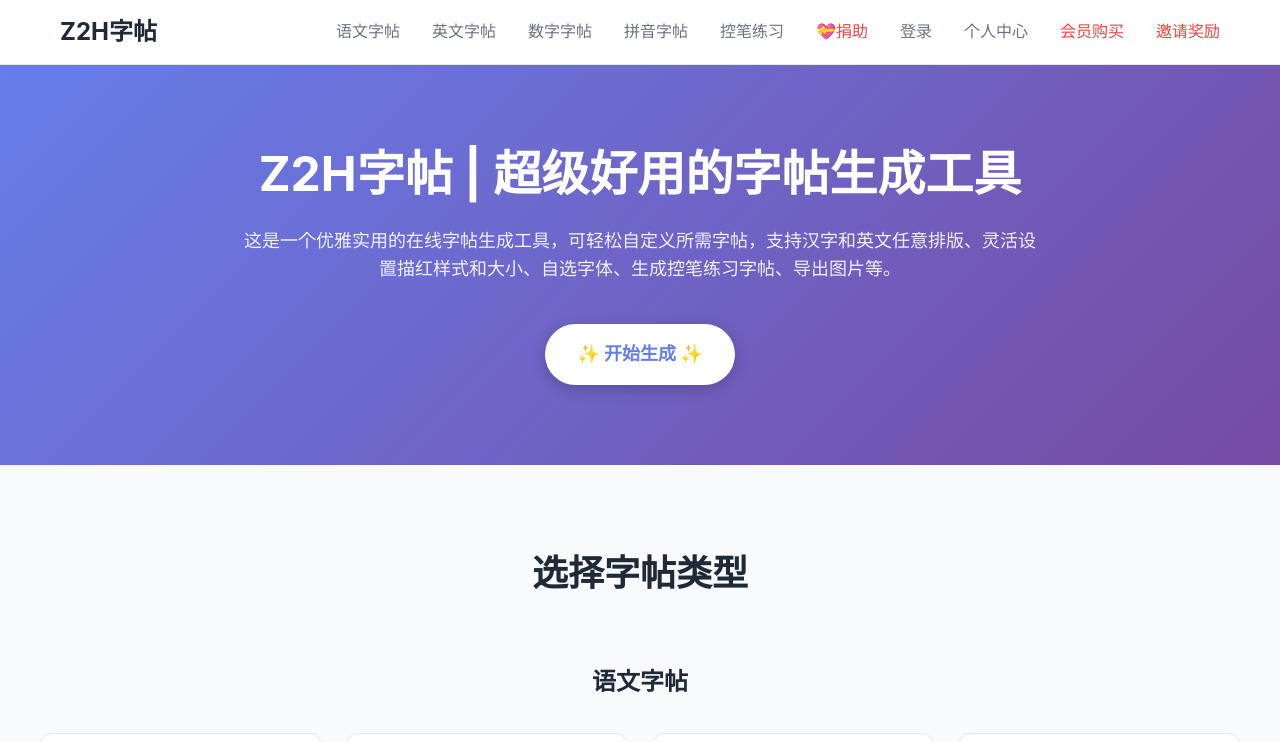
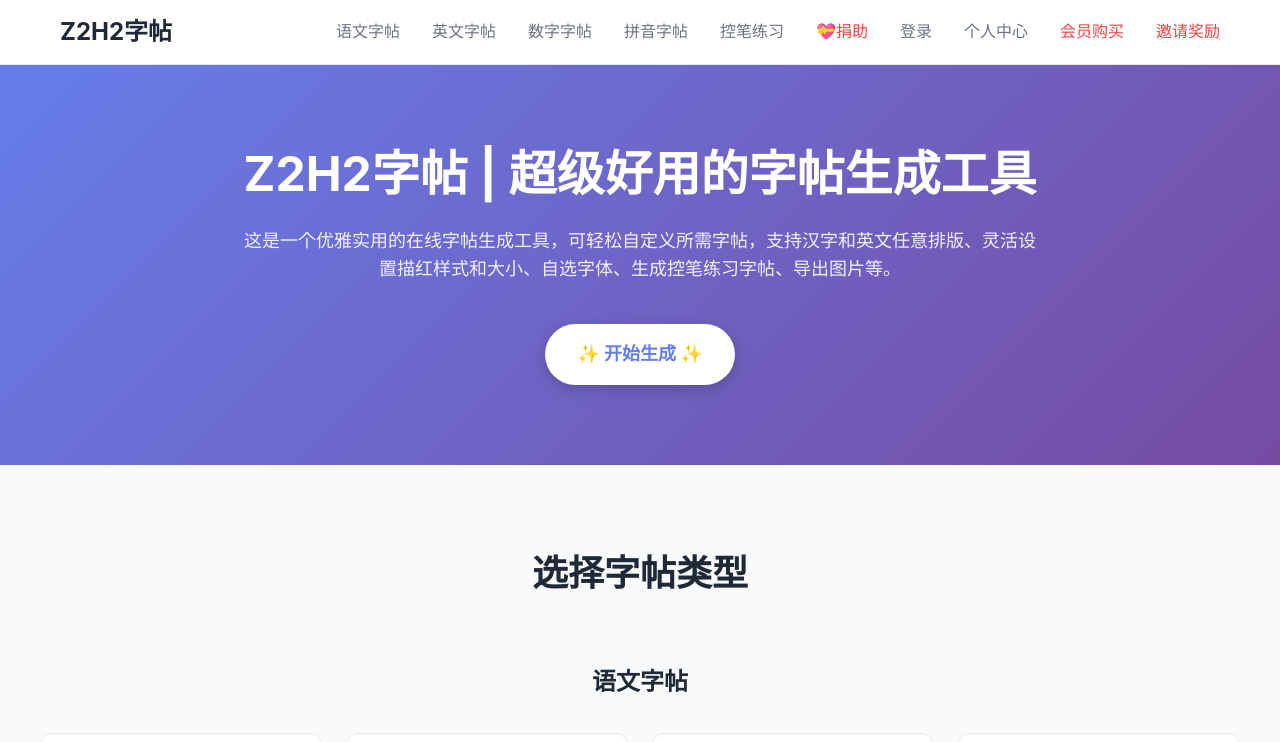
Before and after one commit to guoleopard/z2h-website, a Vue app: page / in a window 1280 px wide. Shown: the top 742 px of the page. Built offline with nearby package versions, Linux system fonts and the light colour scheme.

Commit message:
add grade ,subject

```diff
--- a/src/components/AppHeader.vue
+++ b/src/components/AppHeader.vue
@@ -2,7 +2,7 @@
   <header class="header">
     <nav class="nav">
       <div class="nav-brand">
-        <router-link to="/" class="brand-link">Z2H字帖</router-link>
+        <router-link to="/" class="brand-link">Z2H2字帖</router-link>
       </div>
       <ul class="nav-menu">
         <li><router-link to="/hanzi">语文字帖</router-link></li>
--- a/src/components/HeroSection.vue
+++ b/src/components/HeroSection.vue
@@ -1,7 +1,7 @@
 <template>
   <section class="hero">
     <div class="hero-content">
-      <h1 class="hero-title">Z2H字帖 | 超级好用的字帖生成工具</h1>
+      <h1 class="hero-title">Z2H2字帖 | 超级好用的字帖生成工具</h1>
       <p class="hero-description">
         这是一个优雅实用的在线字帖生成工具，可轻松自定义所需字帖，支持汉字和英文任意排版、灵活设置描红样式和大小、自选字体、生成控笔练习字帖、导出图片等。
       </p>
--- a/src/views/LoginPage.vue
+++ b/src/views/LoginPage.vue
@@ -58,19 +58,22 @@
         <div v-if="activeTab === 'email'" class="form-content">
           <div class="form-group">
             <label for="email">邮箱</label>
+            <div class="email-input-container">
               <input
                 type="email"
                 id="email"
                 placeholder="请输入邮箱"
                 class="form-input"
               />
+              <button class="code-btn">获取验证码</button>
+            </div>
           </div>
           <div class="form-group">
-            <label for="password">密码</label>
+            <label for="emailCode">验证码</label>
             <input
-              type="password"
-              id="password"
-              placeholder="请输入密码"
+              type="text"
+              id="emailCode"
+              placeholder="请输入验证码"
               class="form-input"
             />
           </div>
```
Lines whose indentation alone changed are shown as unchanged.
